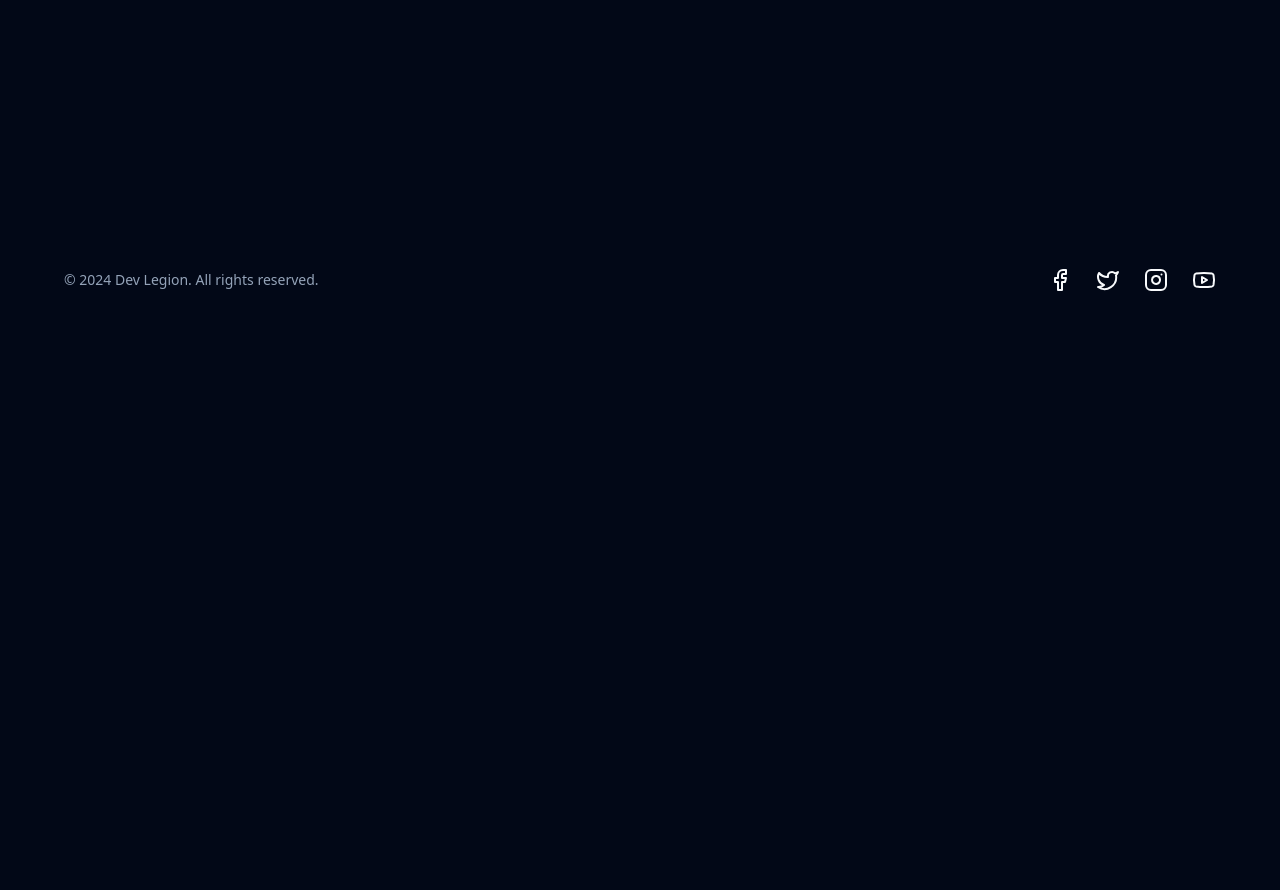
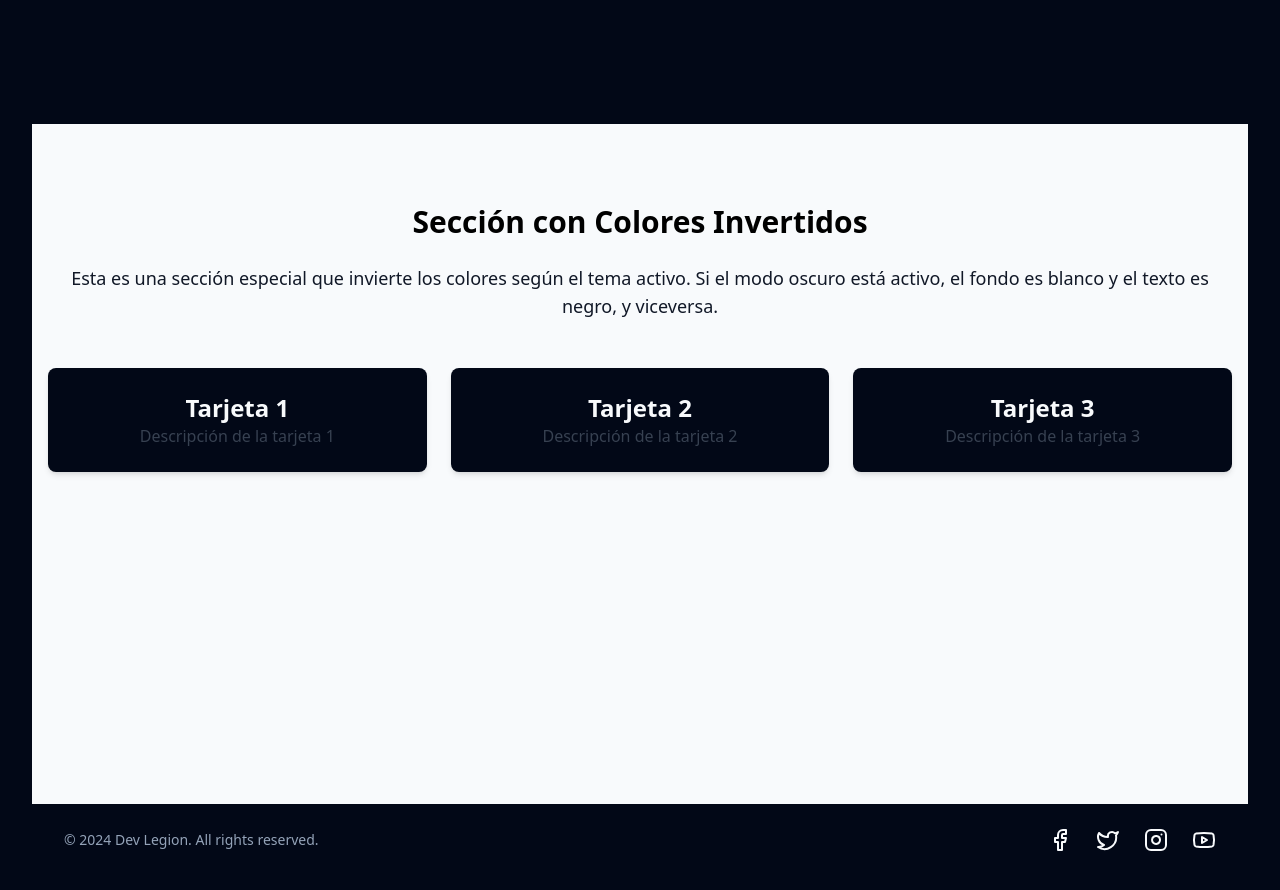
Before and after one commit to D3V-Legion/Open-Startup-Frontend, a React (Vite) app in the folder vite-project/: page / in a window 1280 px wide. Shown: the part 660-1550 px from the top of the page. Before the commit the page ends 1008 px from the top, so only its background shows below. Built offline with nearby package versions, Linux system fonts and the light colour scheme.

Commit message:
primera parde de construccion de cartas para el home

```diff
--- a/vite-project/src/pages/App.tsx
+++ b/vite-project/src/pages/App.tsx
@@ -6,7 +6,7 @@ import "../App.css";
 const App: React.FC = () => {
   return (
     <main className="min-h-screen flex flex-col items-start justify-start">
-      <section className=" flex flex-col-reverse lg:flex-row items-center lg:space-x-10 space-y-8 lg:space-y-0 w-full min-h-[80vh] justify-center  ">
+      <section className=" flex flex-col-reverse lg:flex-row items-center lg:space-x-10 space-y-8 lg:space-y-0 w-full min-h-[85vh] justify-center  ">
         <div className="lg:w-1.5/2 text-center lg:text-left">
           <h1 className="scroll-m-20 text-4xl font-bold tracking-tight lg:text-6xl">
             <span className="text-primary text-right">El futuro </span> <br/> de los
@@ -32,6 +32,35 @@ const App: React.FC = () => {
           <img src={cohete} className="logo react w-80 h-80 sm:w-96 sm:h-96 object-contain animate-bounce-slow" alt="React logo" />
         </div>
       </section>
+      <section className="py-12 lg:py-20 bg-foreground min-h-[85vh]">
+      <div className="container mx-auto px-4 text-center">
+        {/* Título */}
+        <h2 className="text-3xl font-extrabold text-white dark:text-black mb-6">
+          Sección con Colores Invertidos
+        </h2>
+
+        {/* Descripción */}
+        <p className="text-lg text-gray-200 dark:text-gray-900 mb-12">
+          Esta es una sección especial que invierte los colores según el tema activo. Si el modo oscuro está activo, el fondo es blanco y el texto es negro, y viceversa.
+        </p>
+
+        {/* Tarjetas */}
+        <div className="grid grid-cols-1 sm:grid-cols-2 lg:grid-cols-3 gap-6">
+          <div className="bg-background p-6 rounded-lg shadow-md">
+            <h3 className="text-2xl font-bold ">Tarjeta 1</h3>
+            <p className="text-gray-300 dark:text-gray-700">Descripción de la tarjeta 1</p>
+          </div>
+          <div className="bg-background p-6 rounded-lg shadow-md">
+            <h3 className="text-2xl font-bold ">Tarjeta 2</h3>
+            <p className="text-gray-300 dark:text-gray-700">Descripción de la tarjeta 2</p>
+          </div>
+          <div className="bg-background p-6 rounded-lg shadow-md">
+            <h3 className="text-2xl font-bold ">Tarjeta 3</h3>
+            <p className="text-gray-300 dark:text-gray-700">Descripción de la tarjeta 3</p>
+          </div>
+        </div>
+      </div>
+    </section>
     </main>
   );
 };
```
